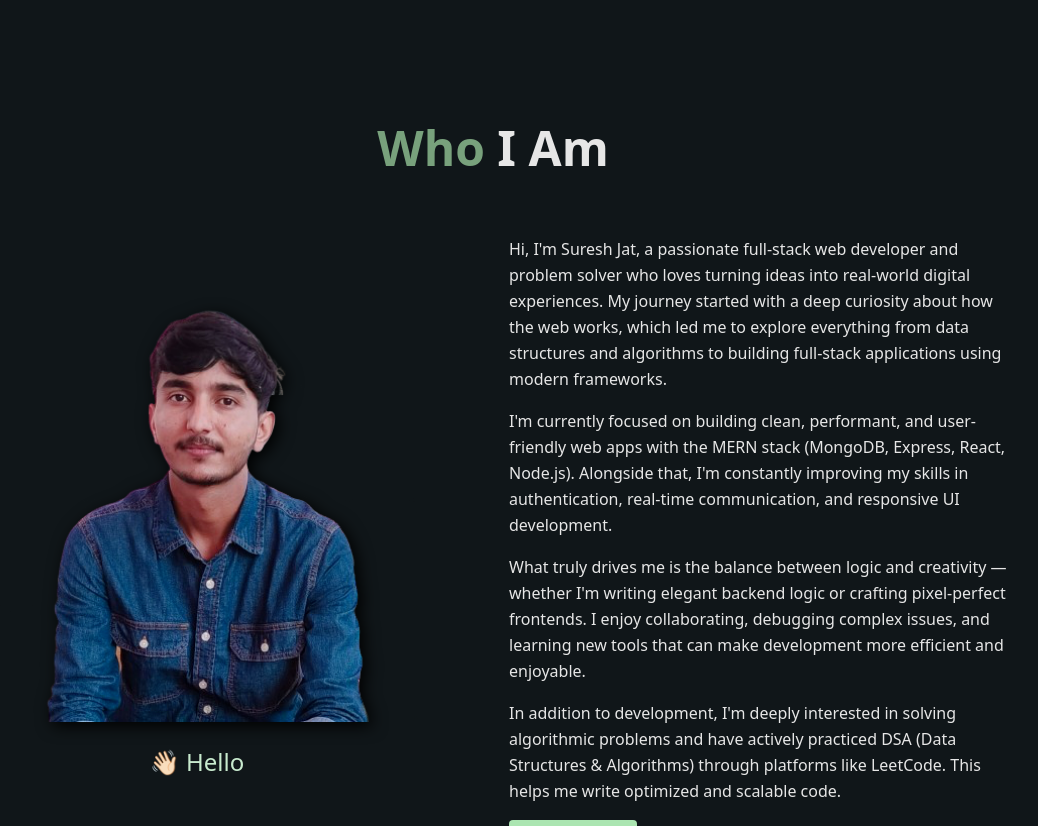
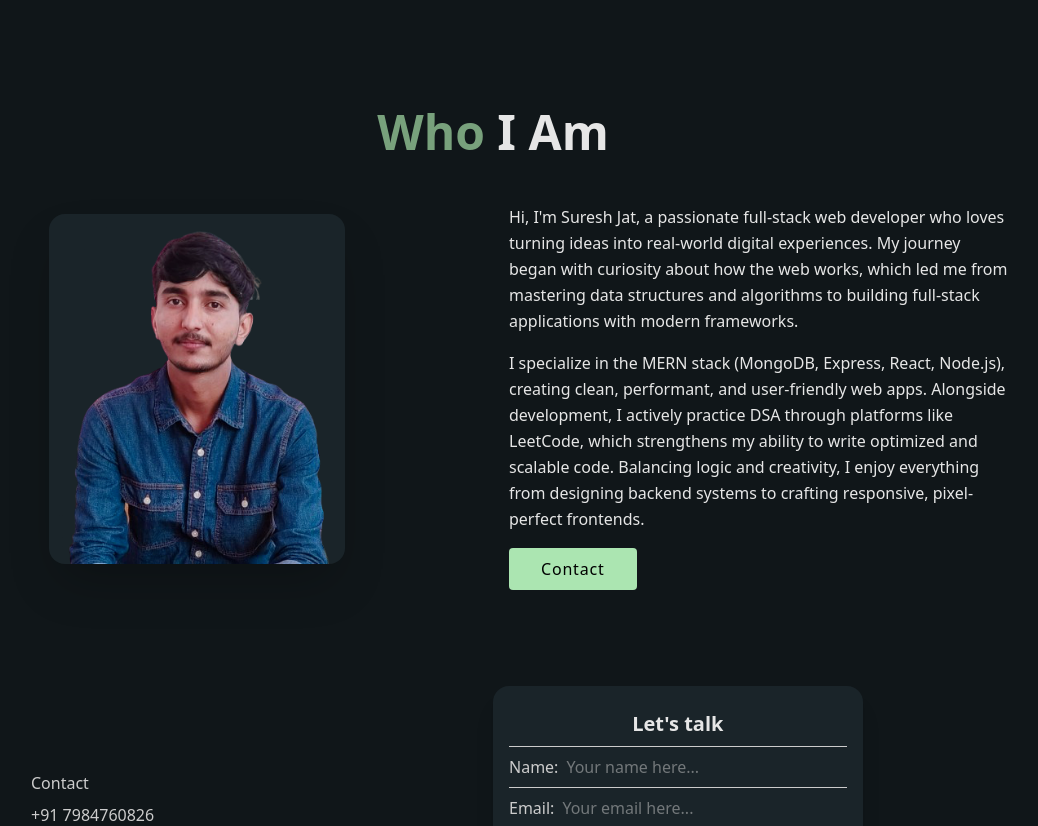
Before and after one commit to SureshJat-0/Portfolio, a React (Vite) app: page / in a window 1280 px wide. Shown: the part 4960-5786 px from the top of the page, without its empty margins (147-1185 px from the left). Built offline with nearby package versions, Linux system fonts and the light colour scheme.

Commit message:
Some improvements

```diff
--- a/src/App.css
+++ b/src/App.css
@@ -40,6 +40,6 @@ body {
   animation-play-state: paused;
 }
 
-.profile-image {
+/* .profile-image {
   filter: drop-shadow(4px 4px 8px black);
-}
+} */
--- a/src/Components/Robot_3D.jsx
+++ b/src/Components/Robot_3D.jsx
@@ -12,7 +12,7 @@ export default function Robot_3D() {
 
   if (!show3D) return null;
   return (
-    <main className="absolute bottom-2 xl:right-[30vw] lg:right-[20vw] md:right-[5vw] sm:right-0 hidden md:block z-[-2]">
+    <main className="absolute bottom-2 xl:right-[30vw] lg:right-[20vw] md:right-[5vw] sm:right-0 invisible md:visible z-[-2]">
       <Spline scene="https://prod.spline.design/ORSx8xXoW8l5ugqd/scene.splinecode" />
       <div className="absolute h-14 w-40 bg-[var(--bg)] bottom-2 right-0 hidden md:block"></div>
     </main>
--- a/src/Components/SkillBox.jsx
+++ b/src/Components/SkillBox.jsx
@@ -20,7 +20,7 @@ export default function SkillBox({ techStack }) {
               duration: 0.3,
             }}
             key={ind}
-            className="text-[var(--text)] md:min-h-24 md:min-w-24 sm:min-h-12 sm:min-w-12 min-h-4 min-w-4 sm:m-2 sm:p-5 m-2 p-3 flex flex-col justify-center items-center gap-3 rounded-lg bg-[var(--bg-light)] shadow hover:shadow-xl md:text-base text-sm"
+            className="text-[var(--text)] md:min-h-24 md:min-w-24 sm:min-h-12 sm:min-w-12 min-h-2 min-w-2 sm:m-2 sm:p-5 m-2 p-3 flex flex-col justify-center items-center gap-3 rounded-lg bg-[var(--bg-light)] shadow hover:shadow-xl md:text-base text-sm"
           >
             {tech[0]}
             {TechIcon(tech[1])}
--- a/src/sections/About.jsx
+++ b/src/sections/About.jsx
@@ -8,7 +8,7 @@ export default function ({ setShowContact, aboutRef }) {
       ref={aboutRef}
       className="scroll-mt-16 w-full mb-8 my-4 py-8 lg:px-12 md:px-4 sm:px-2"
     >
-      <h1 className="font-bold lg:text-5xl md:text-4xl text-4xl text-center text-[var(--text)] my-12">
+      <h1 className="font-bold lg:text-5xl md:text-4xl text-4xl text-center text-[var(--text)] my-8">
         <span className="text-[var(--text-green)]">Who</span> I Am
       </h1>
       <div className="flex sm:flex-row flex-col items-center w-full h-full">
@@ -16,41 +16,27 @@ export default function ({ setShowContact, aboutRef }) {
           <img
             src={MyPhoto}
             alt="profile-picture"
-            className="profile-image sm:w-[75%] w-[60%]"
+            className="profile-image w-[50%] bg-[var(--bg-light)] rounded-2xl shadow-2xl"
           />
-          <h1 className="text-2xl text-[var(--text-green-light)] my-4 py-2">
-            👋🏻 Hello
-          </h1>
         </div>
         <div className="lg:w-[45%] md:w-[70%] sm:w-[60%] w-[85%] text-[var(--text)] leading-relaxed lg:text-base text-sm px-4">
           <p className="my-4">
-            Hi, I'm Suresh Jat, a passionate full-stack web developer and
-            problem solver who loves turning ideas into real-world digital
-            experiences. My journey started with a deep curiosity about how the
-            web works, which led me to explore everything from data structures
-            and algorithms to building full-stack applications using modern
-            frameworks.
+            Hi, I'm Suresh Jat, a passionate full-stack web developer who loves
+            turning ideas into real-world digital experiences. My journey began
+            with curiosity about how the web works, which led me from mastering
+            data structures and algorithms to building full-stack applications
+            with modern frameworks.
           </p>
           <p className="my-4">
-            I'm currently focused on building clean, performant, and
-            user-friendly web apps with the MERN stack (MongoDB, Express, React,
-            Node.js). Alongside that, I'm constantly improving my skills in
-            authentication, real-time communication, and responsive UI
-            development.
+            I specialize in the MERN stack (MongoDB, Express, React, Node.js),
+            creating clean, performant, and user-friendly web apps. Alongside
+            development, I actively practice DSA through platforms like
+            LeetCode, which strengthens my ability to write optimized and
+            scalable code. Balancing logic and creativity, I enjoy everything
+            from designing backend systems to crafting responsive, pixel-perfect
+            frontends.
           </p>
-          <p className="my-4">
-            What truly drives me is the balance between logic and creativity —
-            whether I'm writing elegant backend logic or crafting pixel-perfect
-            frontends. I enjoy collaborating, debugging complex issues, and
-            learning new tools that can make development more efficient and
-            enjoyable.
-          </p>
-          <p className="my-4">
-            In addition to development, I'm deeply interested in solving
-            algorithmic problems and have actively practiced DSA (Data
-            Structures & Algorithms) through platforms like LeetCode. This helps
-            me write optimized and scalable code.
-          </p>
+
           <div>
             <ContactButton setShowContact={setShowContact} />
           </div>
```
Also changed, not shown: src/assets/MyPhoto.png.
